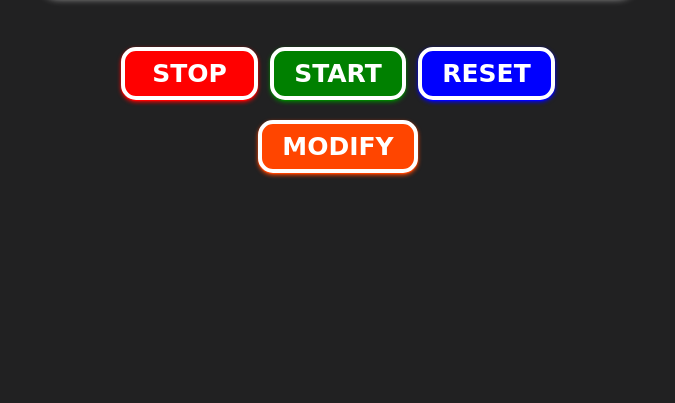
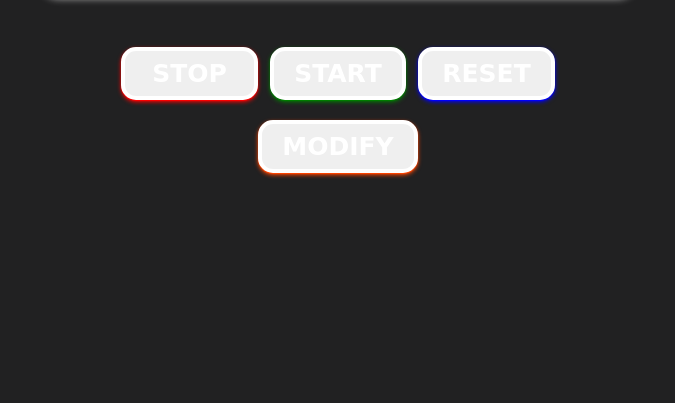
Before and after one commit to Karan1674/Stop-Watch, a plain HTML site: page index.html in a window 1280 px wide. Shown: the part 397-800 px from the top of the page, without its empty margins (302-977 px from the left). Drawn offline with Linux system fonts and the light colour scheme.

Commit message:
Update index.css

```diff
--- a/index.css
+++ b/index.css
@@ -134,7 +134,7 @@ body {
 }
 
 .btn {
-    background-color: var(--clr);
+/*     background-color: var(--clr); */
     color: white;
     font-size: 25px;
     box-shadow: 0 2px 4px 0 var(--clr), 0 1px 1px 0 var(--clr);
```
